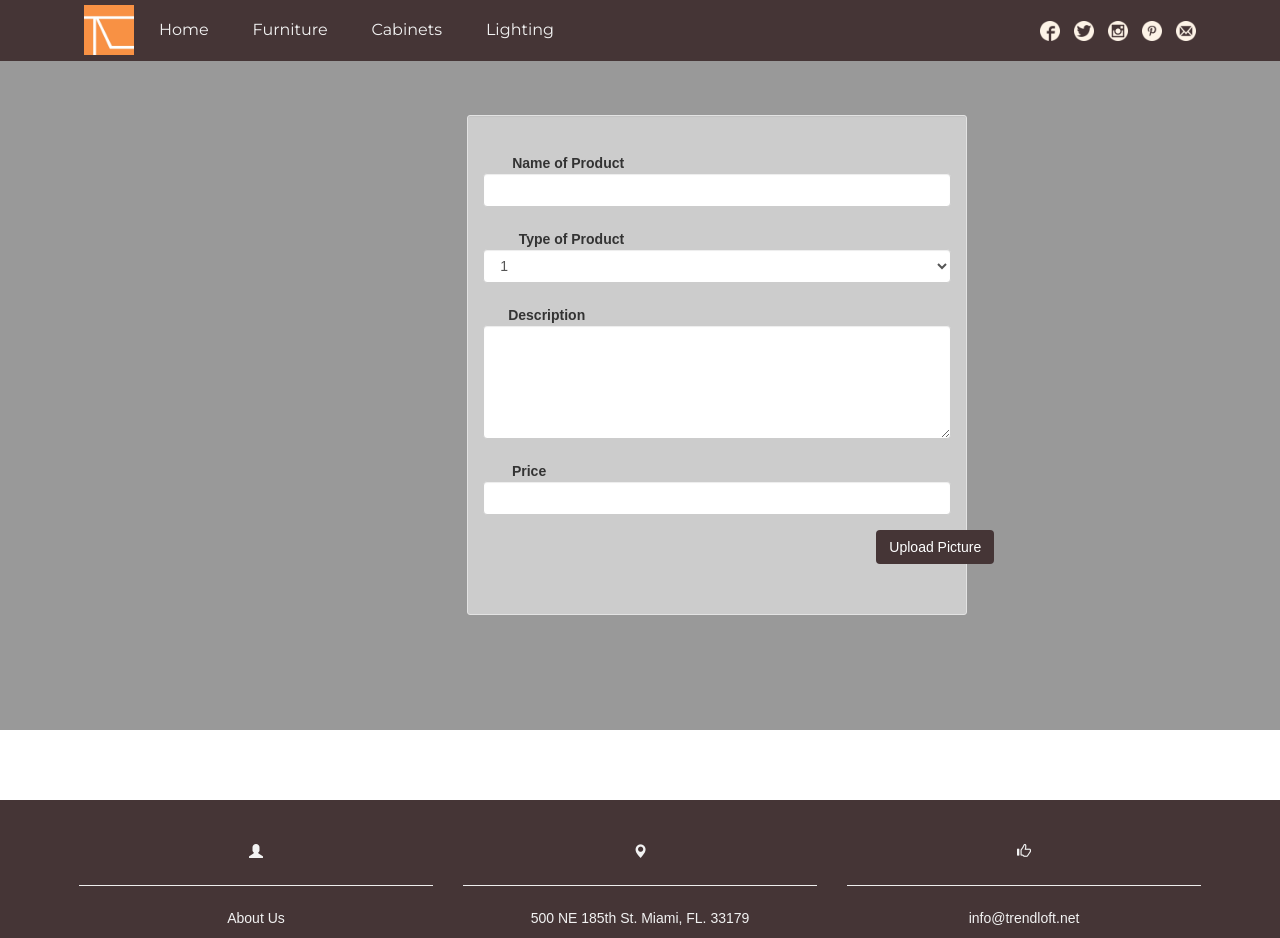
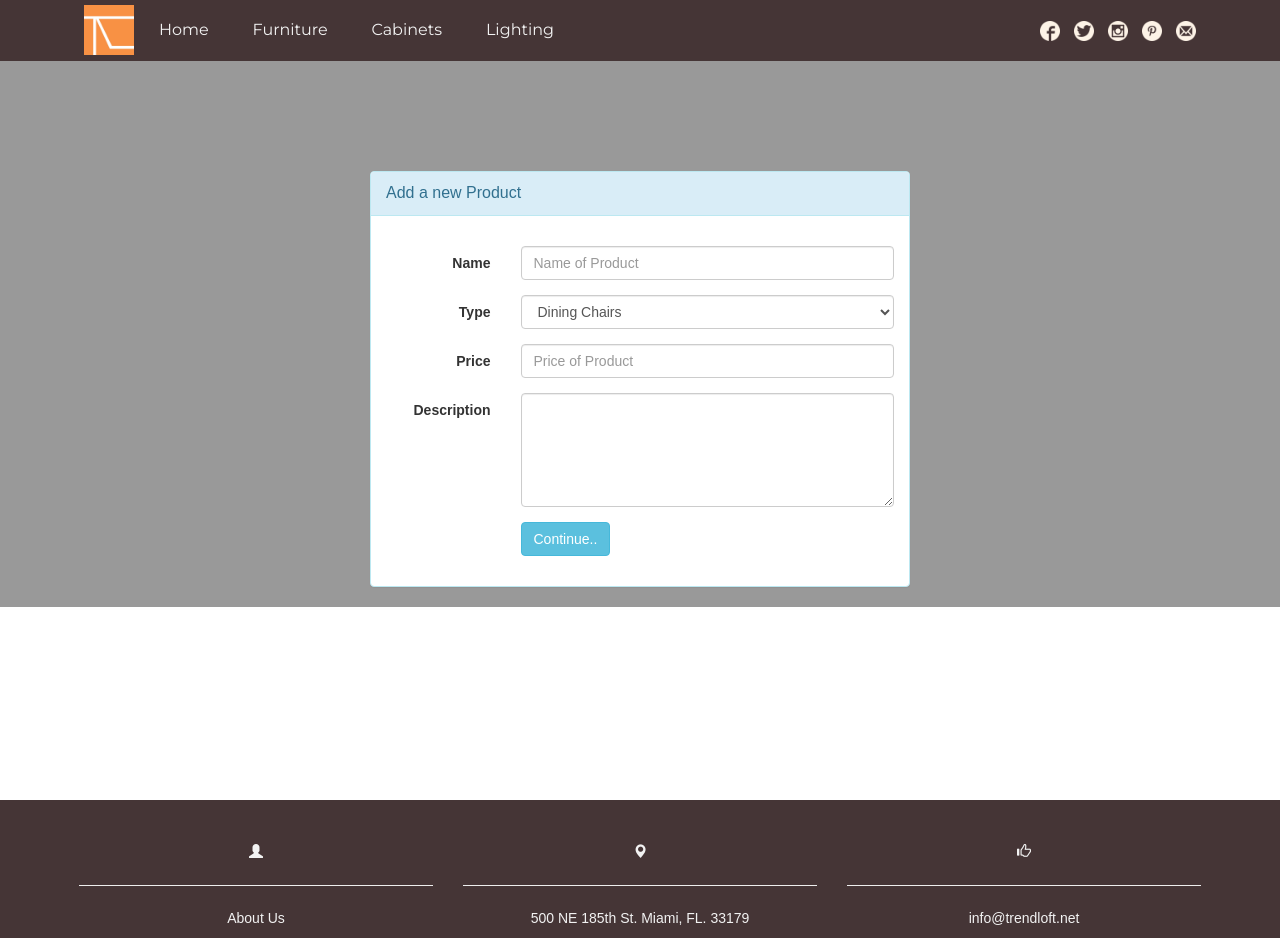
Before and after one commit to alanlenner/TrendLoft, a PHP site: page /ProductInformation.php in a window 1280 px wide. Shown: the top 938 px of the page. Run offline with PHP 8.4, Linux system fonts and the light colour scheme; style sheets or scripts are compiled from the project's sources.

Commit message:
Add Product
Aun falta insertar en  la base de datos

```diff
--- a/Trendloft/ProductInformation.php
+++ b/Trendloft/ProductInformation.php
@@ -1,36 +1,66 @@
 <?php include('header.php');?>
-<link rel = "stylesheet" href="resources/css/Login.css">
-<div class="wrapper imagenInicio">
+<div class="container">
+<div id="addbox" style="margin-top:15%;" class="mainbox col-md-6 col-md-offset-3 col-sm-8 col-sm-offset-2">
+    <div class="panel panel-info" >
+            <div class="panel-heading">
+                <div class="panel-title">Add a new Product</div>
+              </div>
 
-  <form action="" method="post" class="well well-sm form-horizontal addPic">
+            <div style="padding-top:30px" class="panel-body" >
+
+                <div style="display:none" id="login-alert" class="alert alert-danger col-sm-12"></div>
+
+                <form id="addform" class="form-horizontal" role="form" action="upload.php">
+
                   <div class="form-group">
-        <label class="control-label col-md-4" for="user">Name of Product</label>
-        <input class= "form-control col-md-8" name="user" type="text" >
+                          <label for="name" class="col-md-3 control-label">Name</label>
+                          <div class="col-md-9">
+                              <input type="text" class="form-control" id="name" name="name" placeholder="Name of Product">
+                          </div>
+                    </div>
+
+
+                      <div class="form-group">
+                        <label class="col-md-3 control-label" for="sel1">Type</label>
+                        <div class="col-md-9">
+                        <select class="form-control" name ="type" id="type">
+                          <option>Dining Chairs</option>
+                          <option>Dining Tables</option>
+                          <option>Sofas</option>
+                          <option>Chandeliers</option>
+                          <option>Sconces</option>
+                          <option>Pendants</option>
+                          <option>Cabinets</option>
+
+                        </select>
+                      </div>
                       </div>
                       <div class="form-group">
-        <label class="control-label col-md-4"  for="type">Type of Product</label>
-        <select class="form-control col-md-8" id="type">
-          <option>1</option>
-          <option>2</option>
-          <option>3</option>
-          <option>4</option>
-    </select>
+                          <label for="price" class="col-md-3 control-label">Price</label>
+                          <div class="col-md-9">
+                              <input type="text" class="form-control"id="price" name="price" placeholder="Price of Product">
+                          </div>
                       </div>
                       <div class="form-group">
-        <label class="control-label col-md-3"  for="description">Description</label>
-        <textarea class="form-control col-md-8" rows="5" id="description"></textarea>
+                        <label for="description" class="col-md-3 control-label">Description</label>
+                          <div class="col-md-9">
+                            <textarea class="form-control" rows="5" id="description"></textarea>
                           </div>
+                      </div>
+
                       <div class="form-group">
-        <label class="control-label col-md-2"  for="price">Price</label>
-        <input class="form-control col-md-8"  name="price" type="text">
+                          <!-- Button -->
+                          <div class="col-md-offset-3 col-md-9">
+                                <input type="submit" class="btn btn-info" name="name" value="Continue..">
+                          </div>
+                      </div>
 
-      </div>
-    <div class="col-md-12 col-md-offset-2">
-          <input type="submit" name="login" style="float:right;" class="btn btn-personalizado" value="Upload Picture">
-      </div>
                     </form>
 
 
 
                 </div>
+            </div>
+</div>
+</div>
 <?php include('footer.php');?>
```
Also changed, not shown: Trendloft/upload.php (added, +57 -0 lines). Lines whose indentation alone changed are shown as unchanged.
